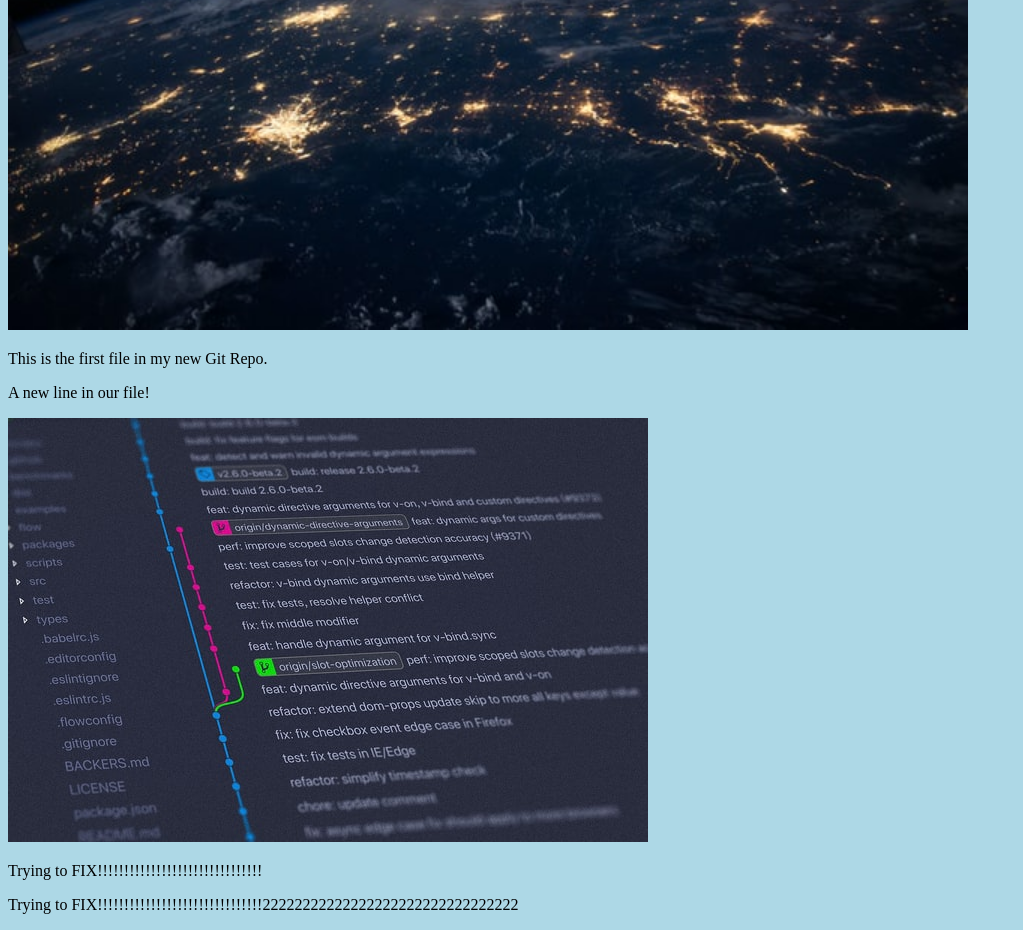
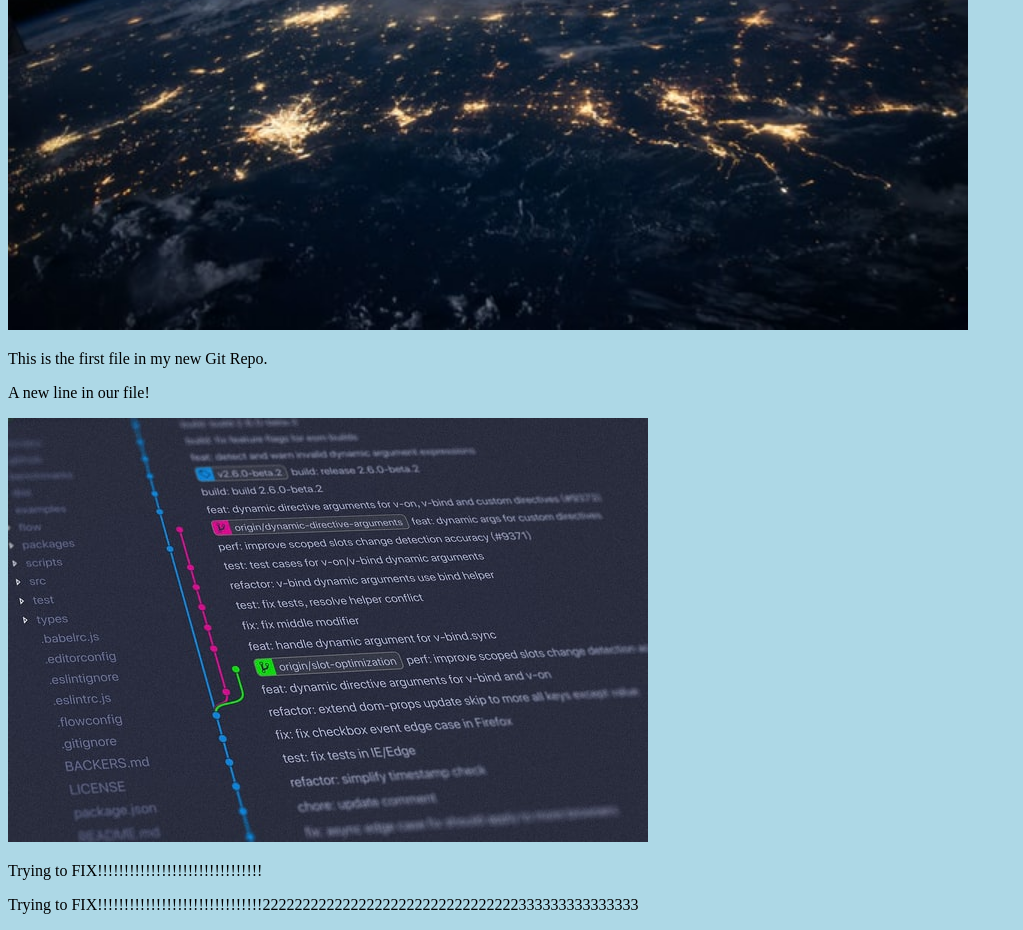
Before and after one commit to vostrot/vostrot.github.io, a plain HTML site: page index.html in a window 1280 px wide. Shown: the part 389-1319 px from the top of the page, without its empty margins (0-1023 px from the left). Drawn offline with Linux system fonts and the light colour scheme.

Commit message:
last time3333333333

```diff
--- a/index.html
+++ b/index.html
@@ -12,7 +12,7 @@
 <p>A new line in our file!</p>
 <div><img src="img_hello_git.jpg" alt="Hello Git" style="width:100%;max-width:640px"></div>
 <p>Trying to FIX!!!!!!!!!!!!!!!!!!!!!!!!!!!!!!!</p>
-<p>Trying to FIX!!!!!!!!!!!!!!!!!!!!!!!!!!!!!!!22222222222222222222222222222222</p>
+<p>Trying to FIX!!!!!!!!!!!!!!!!!!!!!!!!!!!!!!!22222222222222222222222222222222333333333333333</p>
 
 </body>
 </html>
```
